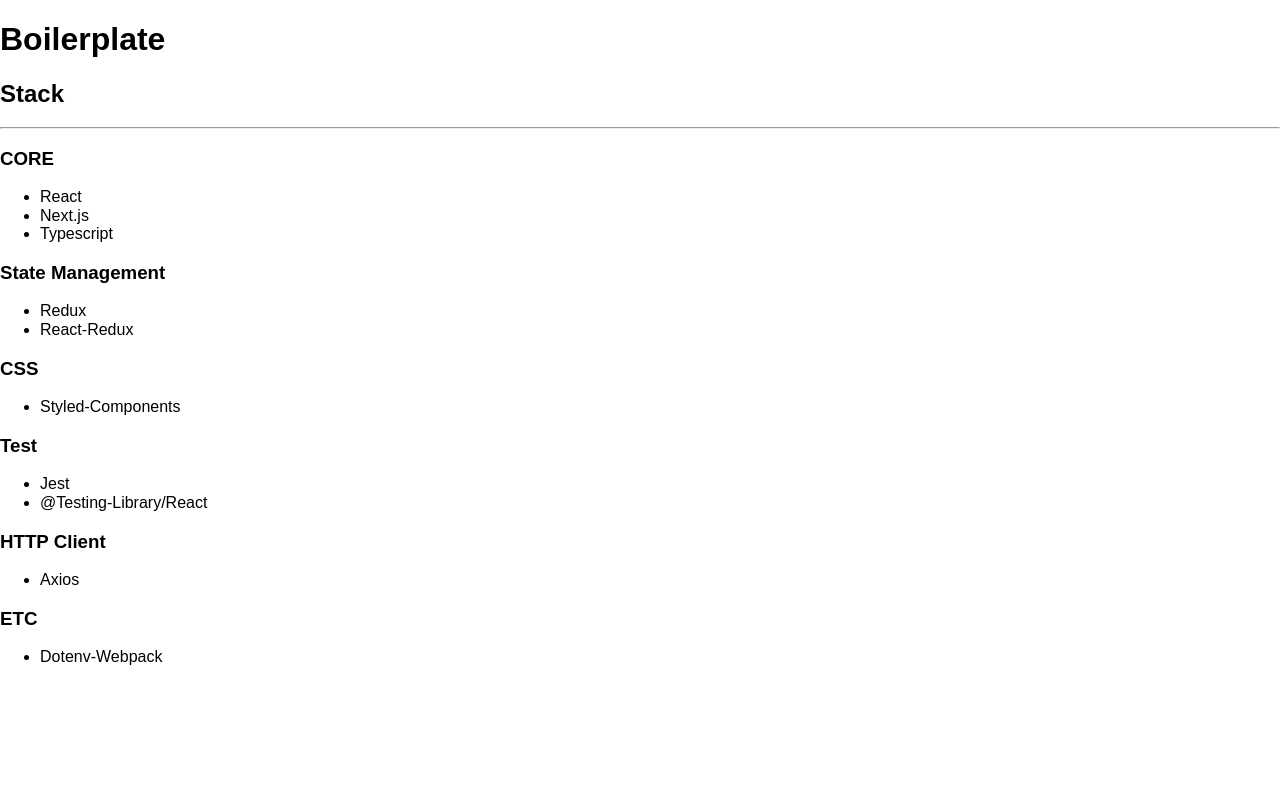
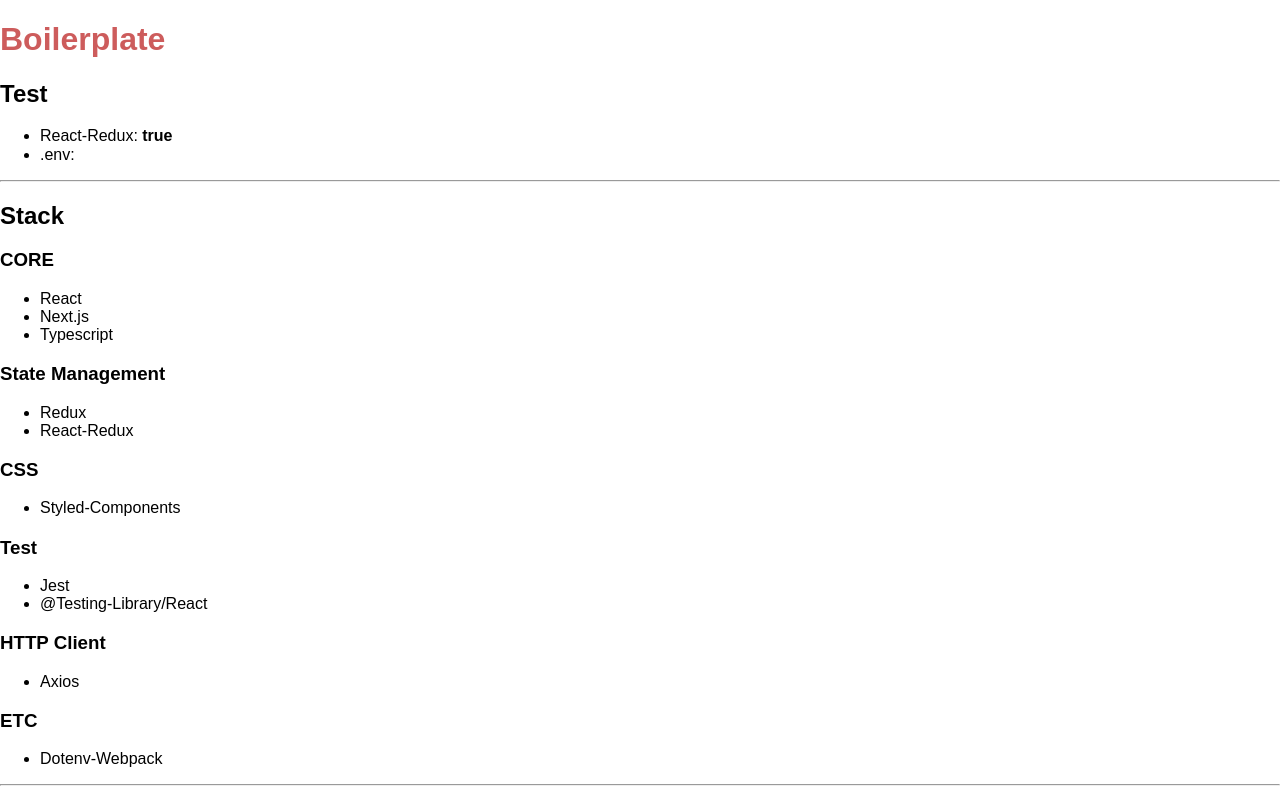
Before and after one commit to POZAlabs/next-styled-starterkit, a Next.js app: page / in a window 1280 px wide. Built offline with nearby package versions, Linux system fonts and the light colour scheme.

Commit message:
Display Store Change on Index Page

```diff
--- a/pages/index.tsx
+++ b/pages/index.tsx
@@ -1,11 +1,29 @@
-import React from 'react';
+import React, { useEffect } from 'react';
+import { useSelector, useDispatch } from 'react-redux';
+import styled from 'styled-components';
+import { AppStore } from '../store/type';
+import { testingStore } from '../store/example';
 
 const IndexPage: React.FC = () => {
+  const { forTest } = useSelector((state: AppStore) => state.example)
+  const dispatch = useDispatch();
+
+  useEffect(() => {
+    setTimeout(() => {
+      dispatch(testingStore());
+    }, 1000)
+  })
+
   return (
     <React.Fragment>
-      <h1>Boilerplate</h1>
+      <Title>Boilerplate</Title>
+      <h2> Test </h2>
+      <ul>
+        <li>React-Redux: <b>{forTest.toString()}</b></li>
+        <li>.env: </li>
+      </ul>
+      <hr />
       <h2>Stack</h2>
-      <hr />
       <h3>CORE</h3>
       <ul>
         <li>React</li>
@@ -34,9 +52,14 @@
       <ul>
         <li>Dotenv-Webpack</li>
       </ul>
+      <hr />
     </React.Fragment>
   )
 }
 
+const Title = styled.h1`
+  color: indianred
+`
+
 
 export default IndexPage;
--- a/store/type.ts
+++ b/store/type.ts
@@ -1,5 +1,5 @@
 import { ExampleStore } from './example';
 
-export interface appStore {
+export interface AppStore {
   example: ExampleStore
 }
```
